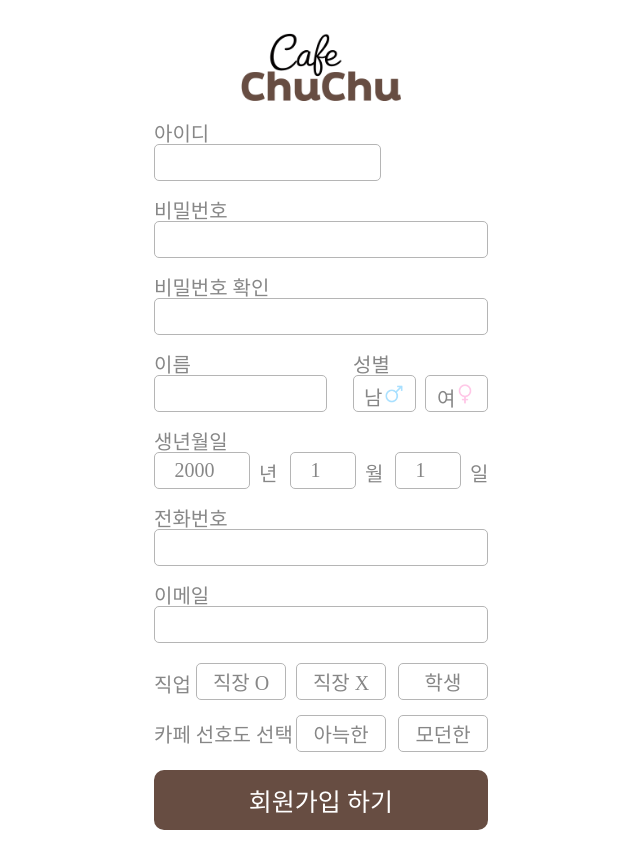
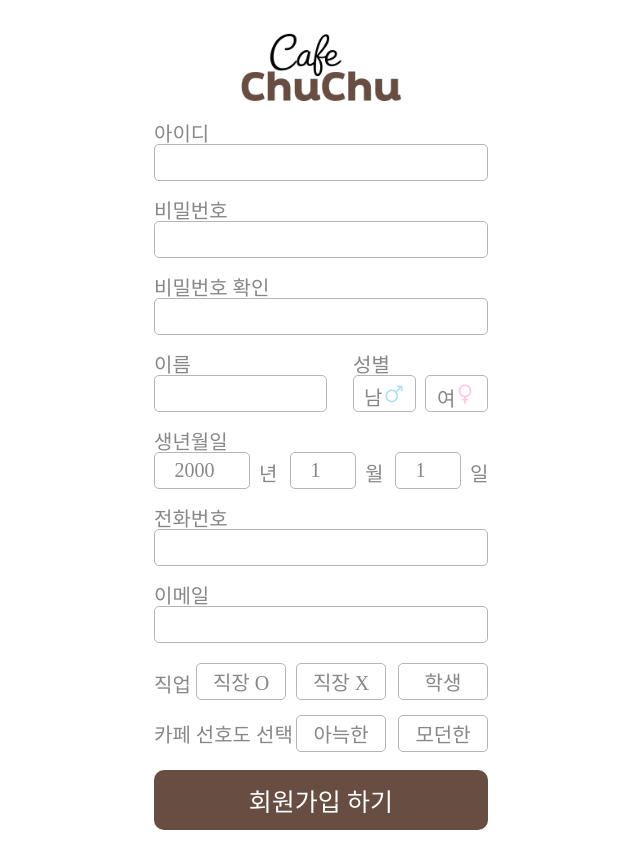
Before and after one commit to champ747/AI_WEB, a React (Create React App) app in the folder front/: page /signup in a window 1280 px wide. Shown: the whole page, without its empty margins (319-959 px from the left). Built offline with nearby package versions, Linux system fonts and the light colour scheme.

Commit message:
Update SignupPage.css

```diff
--- a/front/src/LoginComponents/SignupPage.css
+++ b/front/src/LoginComponents/SignupPage.css
@@ -170,7 +170,7 @@
     box-sizing: border-box;
     font-family: 'Cafe24 Dongdong';
     color: #878787;
-    width: 227px;
+    width: 334px;
     left: 28px;
     top: 136px;
 }
```
